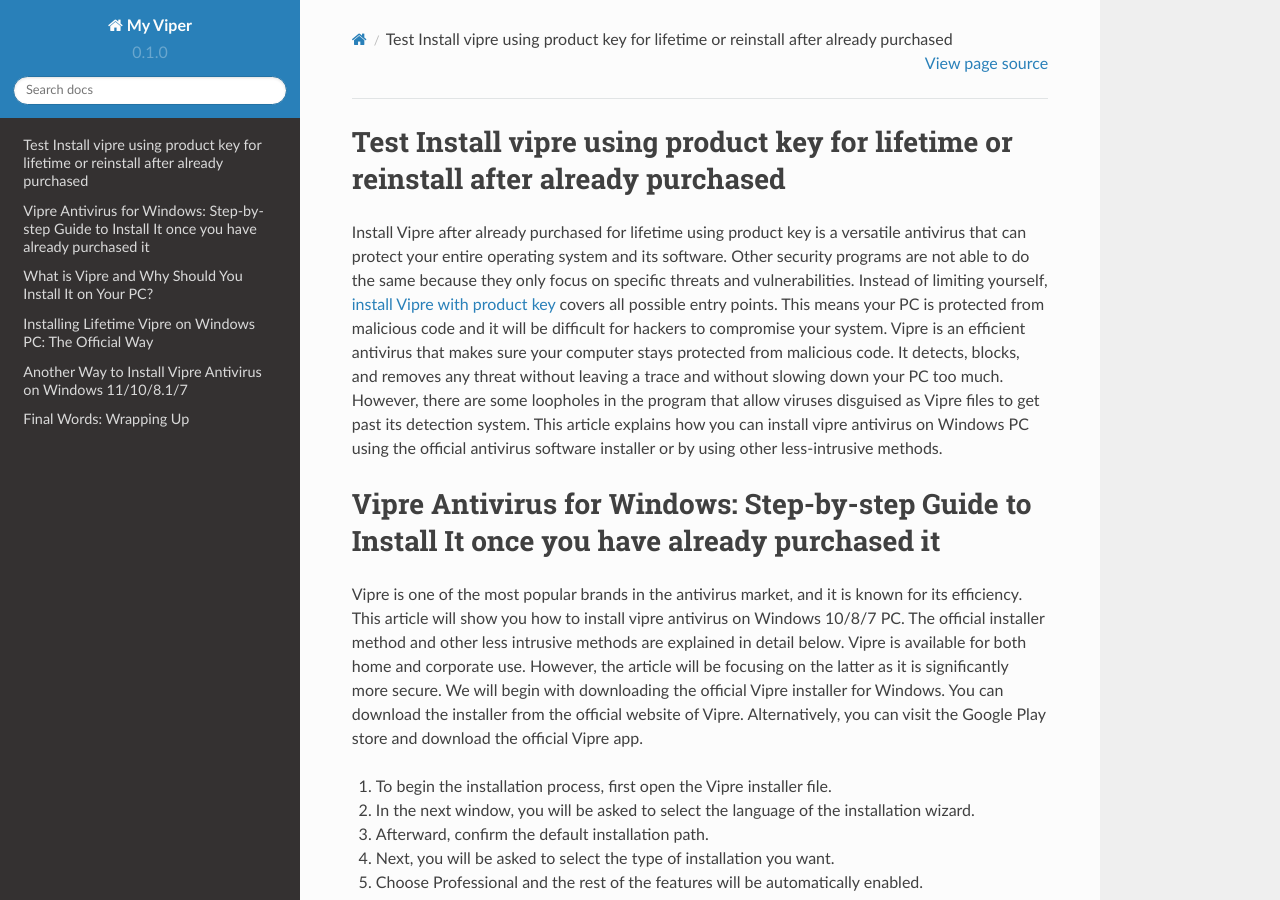
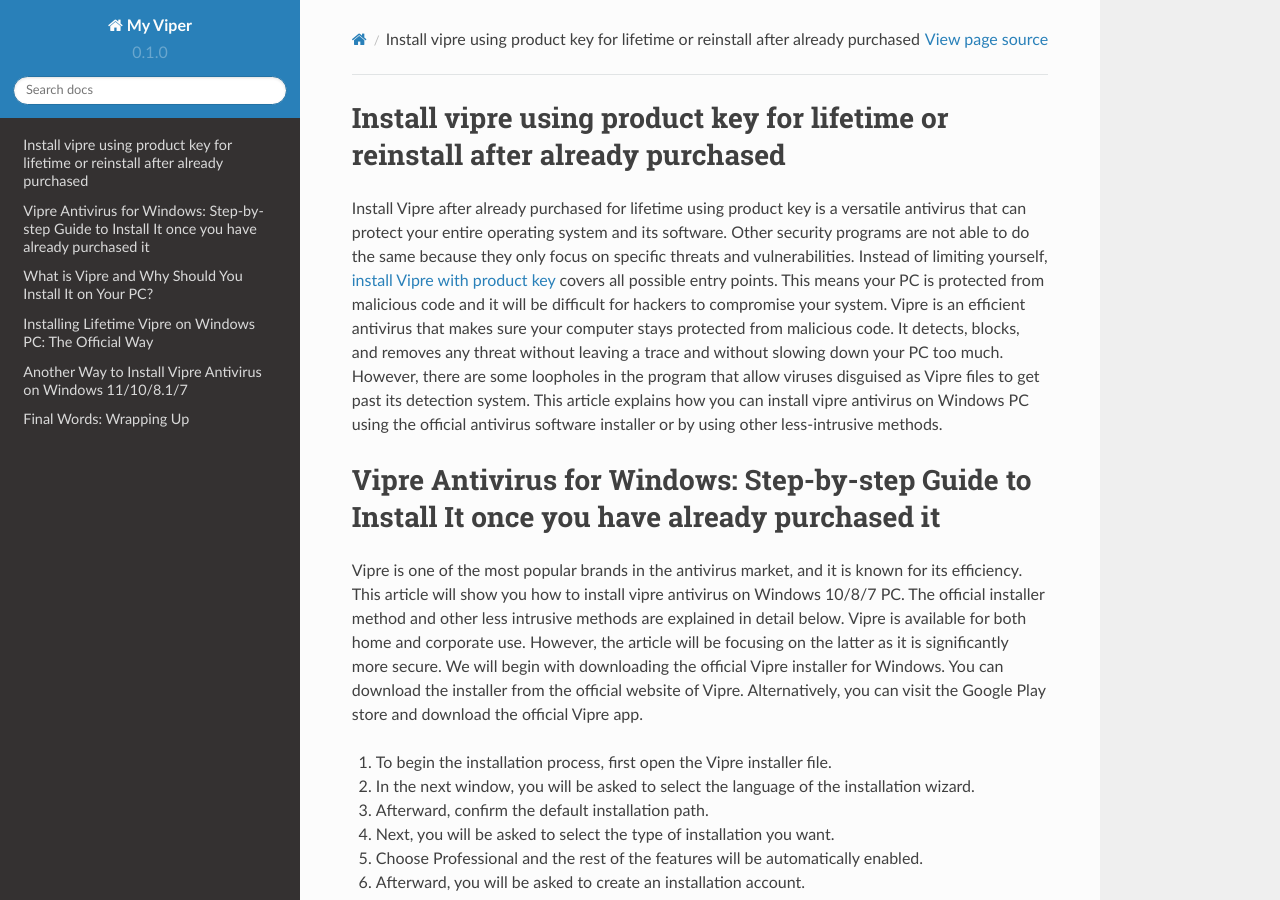
Before and after one commit to marshall85999/vipar, a Sphinx documentation site: the page built from docs/source/index.rst, in a window 1280 px wide and 900 px high. Built offline with Sphinx 7.4.7 and the Read the Docs theme 2.0.0, drawn with Linux system fonts in a browser that asks for light colours; some of the changed lines change nothing that is shown.

Commit message:
Update index.rst

```diff
--- a/docs/source/index.rst
+++ b/docs/source/index.rst
@@ -1,7 +1,10 @@
+.. meta::
+    :description lang=en:
+        Install vipre using product key for lifetime or reinstall after already purchased as it guards your whole computer against malicious code.
 
 
 
-Test Install vipre using product key for lifetime or reinstall after already purchased
+Install vipre using product key for lifetime or reinstall after already purchased
 ===================================
 
 Install Vipre after already purchased for lifetime using product key is a versatile antivirus that can protect your entire operating system and its software. Other security programs are not able to do the same because they only focus on specific threats and vulnerabilities. Instead of limiting yourself, `install Vipre with product key <https://vipar.readthedocs.io/>`_ covers all possible entry points. This means your PC is protected from malicious code and it will be difficult for hackers to compromise your system. Vipre is an efficient antivirus that makes sure your computer stays protected from malicious code. It detects, blocks, and removes any threat without leaving a trace and without slowing down your PC too much. However, there are some loopholes in the program that allow viruses disguised as Vipre files to get past its detection system. This article explains how you can install vipre antivirus on Windows PC using the official antivirus software installer or by using other less-intrusive methods.
```
